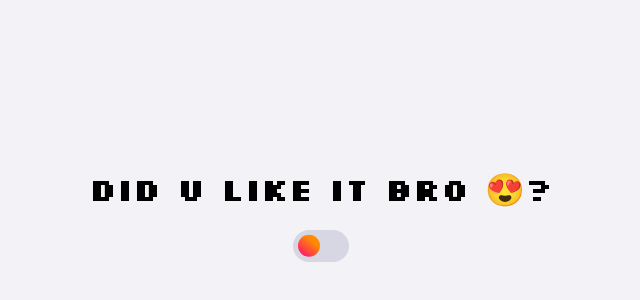
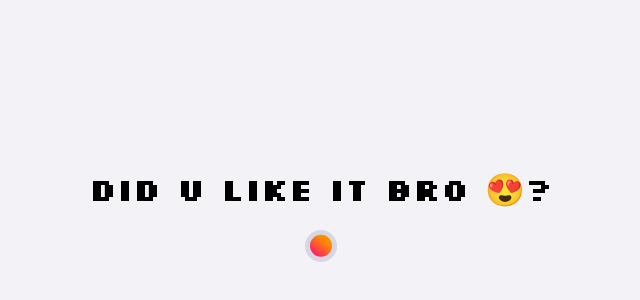
Before and after one commit to SPruthvirajC/switchbutton, a plain HTML site: page index.html in a window 1280 px wide. Shown: the part 204-504 px from the top of the page, without its empty margins (319-959 px from the left). Drawn offline with Linux system fonts and the light colour scheme.

Commit message:
Update styles.css

```diff
--- a/styles.css
+++ b/styles.css
@@ -20,7 +20,7 @@ body.dark{
 
 .switch{
     position: relative;
-    width: 3.5rem;
+    width: 2rem;
     height: 2rem;
 }
 
```
